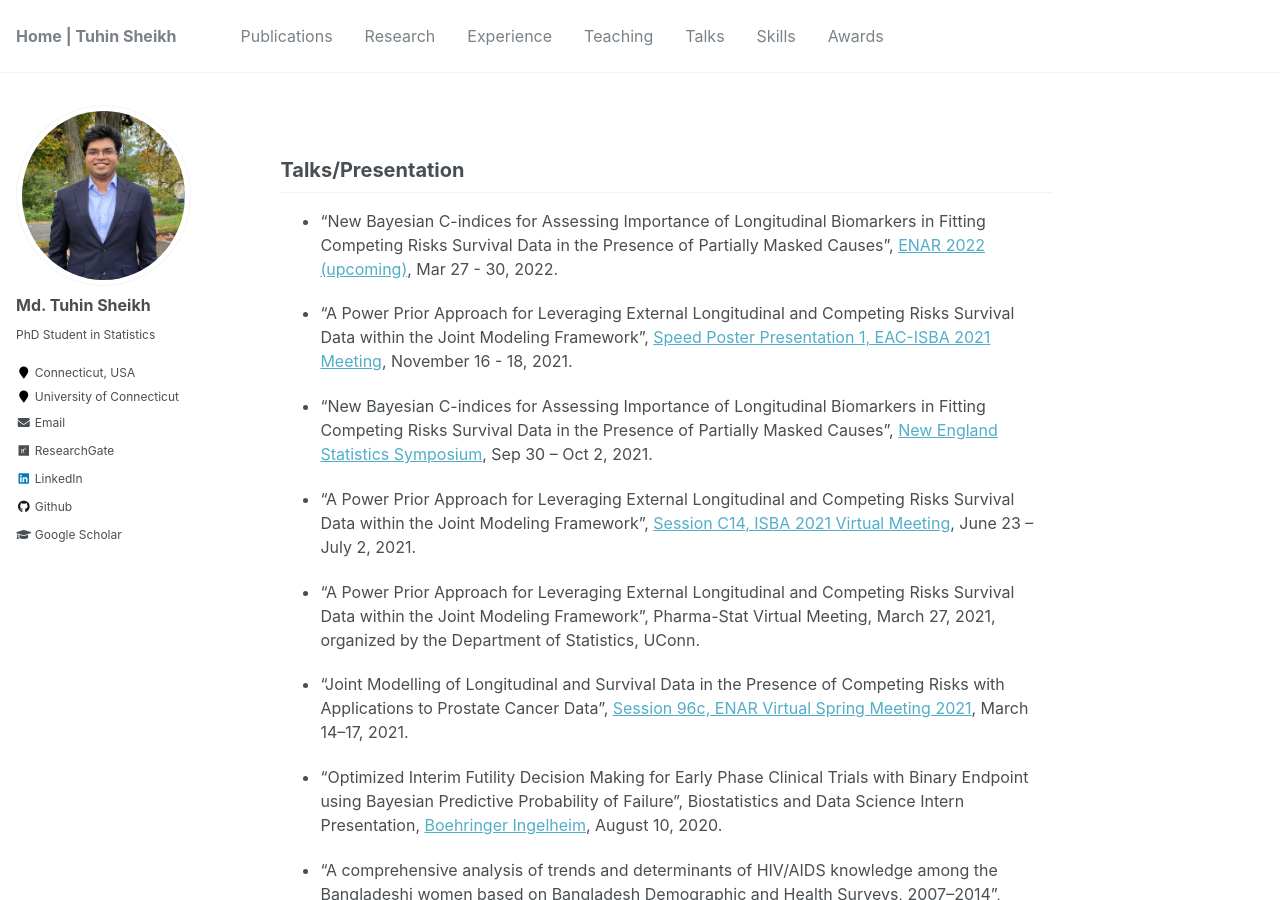
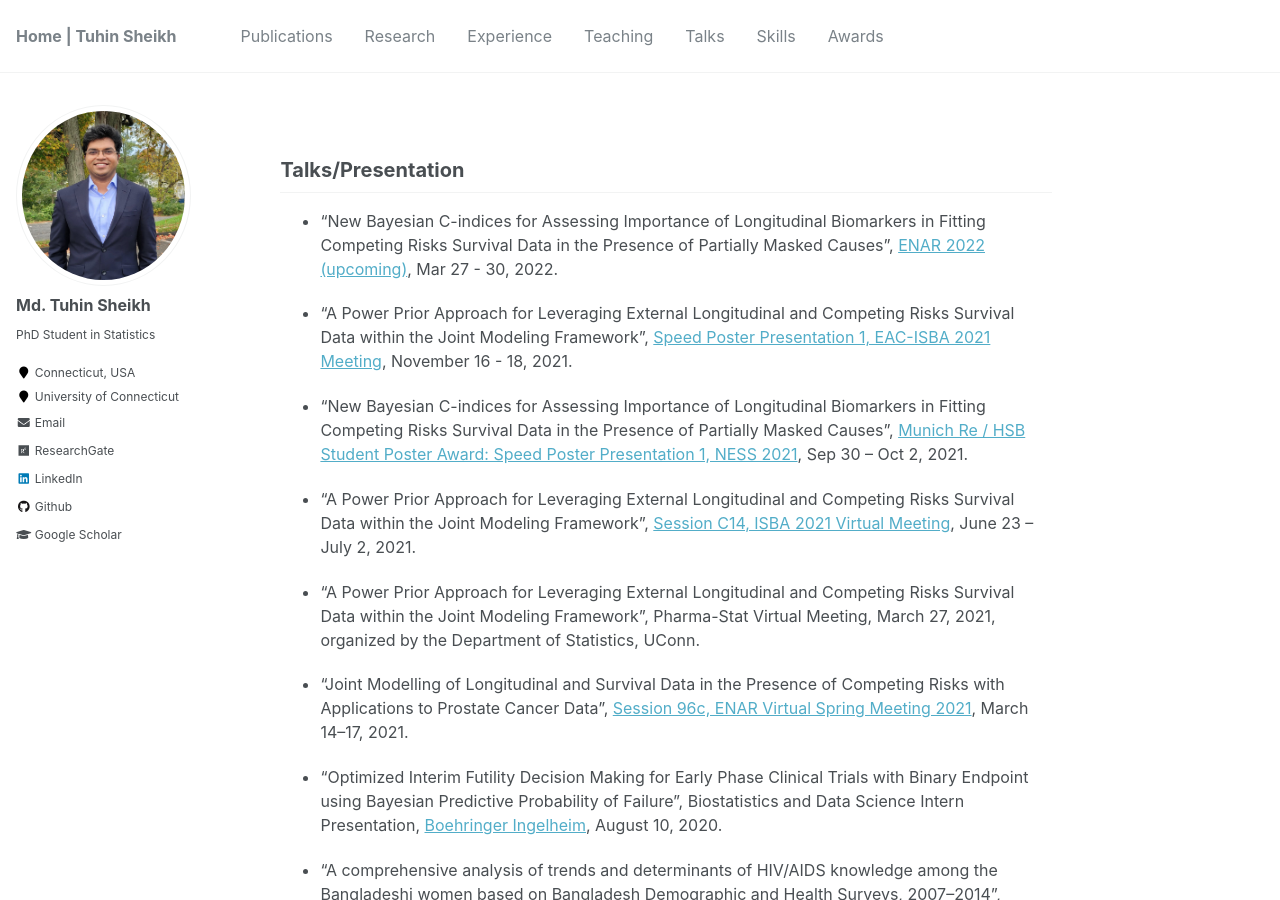
Before and after one commit to mdtuhinsheikh/mdtuhinsheikh.github.io, a Jekyll site: the page built from _pages/talks.md, in a window 1280 px wide and 900 px high. Built offline with Jekyll 4.4.1, drawn with Linux system fonts in a browser that asks for light colours.

Commit message:
Update talks.md

```diff
--- a/_pages/talks.md
+++ b/_pages/talks.md
@@ -9,7 +9,7 @@ author_profile: true
 
 * "A Power Prior Approach for Leveraging External Longitudinal and Competing Risks Survival Data within the Joint Modeling Framework", [Speed Poster Presentation 1, EAC-ISBA 2021 Meeting](https://events.stat.uconn.edu/EACISBA2021/), November 16 - 18, 2021.
 
-* "New Bayesian C-indices for Assessing Importance of Longitudinal Biomarkers in Fitting Competing Risks Survival Data in the Presence of Partially Masked Causes", [New England Statistics Symposium](https://symposium.nestat.org/), Sep 30 -- Oct 2, 2021.
+* "New Bayesian C-indices for Assessing Importance of Longitudinal Biomarkers in Fitting Competing Risks Survival Data in the Presence of Partially Masked Causes", [Munich Re / HSB Student Poster Award: Speed Poster Presentation 1, NESS 2021](https://symposium.nestat.org/sessions-schedule.html), Sep 30 -- Oct 2, 2021.
 
 * "A Power Prior Approach for Leveraging External Longitudinal and Competing Risks Survival Data within the Joint Modeling Framework", [Session C14, ISBA 2021 Virtual Meeting](https://events.stat.uconn.edu/ISBA2021/programs.html), June 23 -- July 2, 2021.
 
```
